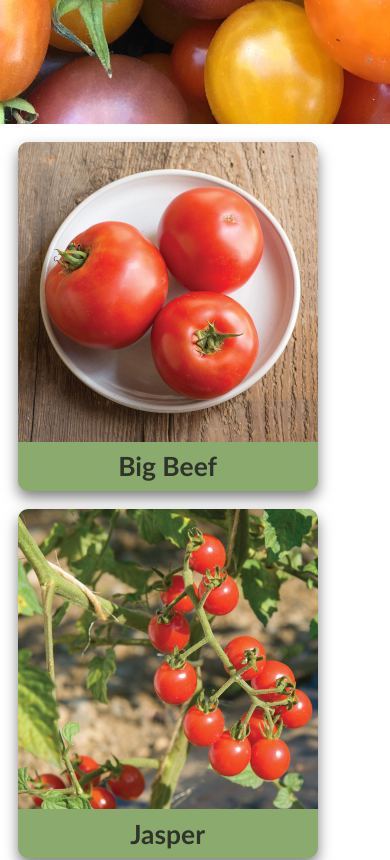
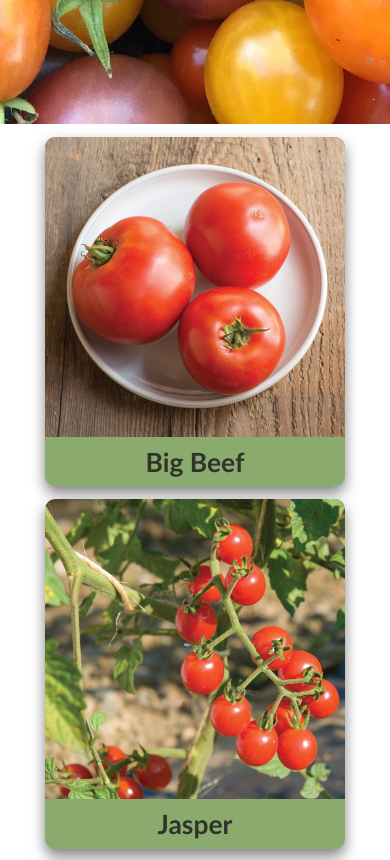
Before and after one commit to fredericbarry/amelegumes, a React (Create React App) app: page / in a window 390 px wide. Shown: the part 720-1580 px from the top of the page. Built offline with nearby package versions, Linux system fonts and the light colour scheme; the HTML template or start-up script is replaced by a standard one.

Commit message:
Added responsive product grid

```diff
--- a/src/components/Product/Product.css
+++ b/src/components/Product/Product.css
@@ -6,7 +6,6 @@
   display: flex;
   flex-direction: column;
   font-size: 1.1em;
-  margin: 1em;
   max-width: 300px;
   overflow: hidden;
   transition: 0.3s;
--- a/src/components/Products/Products.css
+++ b/src/components/Products/Products.css
@@ -0,0 +1,7 @@
+#products {
+  display: grid;
+  grid-gap: 0.8rem;
+  grid-template-columns: repeat(auto-fit, minmax(300px, 1fr));
+  justify-items: center;
+  padding: 0.8rem;
+}
```
